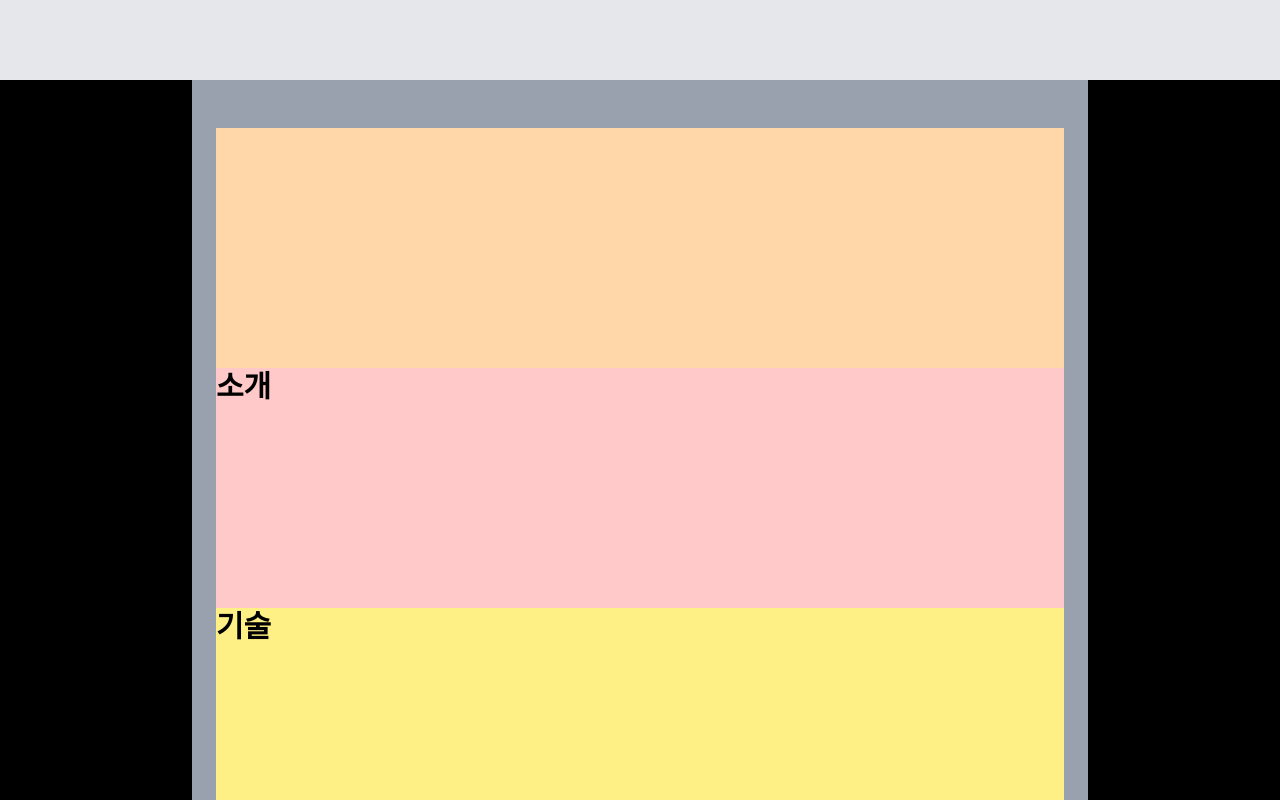
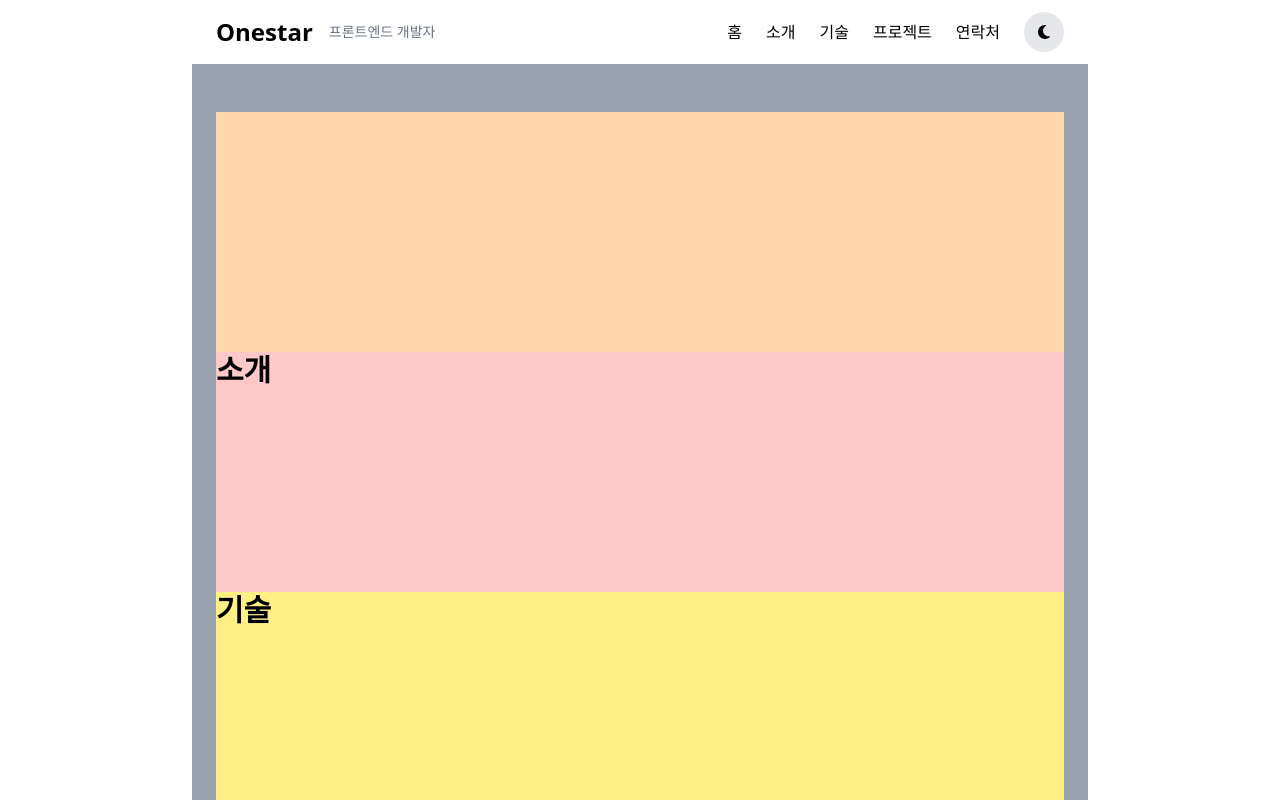
Before and after one commit to Pyeon0904/onestar, a Next.js app: page / in a window 1280 px wide. Shown: the top 800 px of the page. Built offline with nearby package versions, Linux system fonts and the light colour scheme.

Commit message:
feat: Header
- header 스타일, Moon Icon(font Awesome)

```diff
--- /dev/null
+++ b/app/components/icons/Moon.tsx
@@ -0,0 +1,22 @@
+'use client';
+
+import {FontAwesomeIcon} from "@fortawesome/react-fontawesome";
+import {faMoon} from "@fortawesome/free-solid-svg-icons";
+import React from "react";
+import {SizeProp} from "@fortawesome/fontawesome-svg-core";
+
+interface Props {
+  className?: string;
+  size?: SizeProp; // string보다는 size Prop에 정해진 값만 허용되도록
+}
+
+export default function Moon({className, size}: Props) {
+
+  return (
+    <>
+      <div>
+        <FontAwesomeIcon icon={faMoon} className={className} size={size}/>
+      </div>
+    </>
+  );
+}
--- a/app/components/layouts/Header.tsx
+++ b/app/components/layouts/Header.tsx
@@ -1,9 +1,28 @@
+import React from "react";
+import Moon from "@/app/components/icons/Moon";
+
 export default function Header() {
 
   return (
     <>
-      <header className='w-full h-20 bg-gray-200'>
-
+      <header className='sticky top-0 bg-opacity-90 backdrop-blur-xl'>
+        <nav className='flex container max-w-4xl mx-auto px-6 py-3 justify-between items-center'>
+          <div className='flex items-center space-x-4'>
+            <h1 className='text-2xl font-bold'>Onestar</h1>
+            <p className='text-sm text-gray-500'>프론트엔드 개발자</p>
+          </div>
+          <div className='flex items-center gap-x-6'>
+            <a href="#home" className='hover:text-blue-500 transition-colors'>홈</a>
+            <a href="#intoroduction" className='hover:text-blue-500 transition-colors'>소개</a>
+            <a href="#skill" className='hover:text-blue-500 transition-colors'>기술</a>
+            <a href="#project" className='hover:text-blue-500 transition-colors'>프로젝트</a>
+            <a href="#contact" className='hover:text-blue-500 transition-colors'>연락처</a>
+            <button
+              className='p-2 w-10 h-10 rounded-full bg-gray-200 focus:outline-none focus:ring focus:ring-blue-500'>
+              <Moon/>
+            </button>
+          </div>
+        </nav>
       </header>
     </>
   );
--- a/app/layout.tsx
+++ b/app/layout.tsx
@@ -22,7 +22,7 @@ export default function RootLayout({children,}: Readonly<{
 }>) {
   return (
     <html lang="en">
-    <body className={`${geistSans.variable} ${geistMono.variable} antialiased bg-black`}>
+    <body className={`${geistSans.variable} ${geistMono.variable} antialiased bg-white`}>
     {children}
     </body>
     </html>
```
Also changed, not shown: package.json (+9 -6 lines), 1 other file (tests, documents, lock files or other folders).
